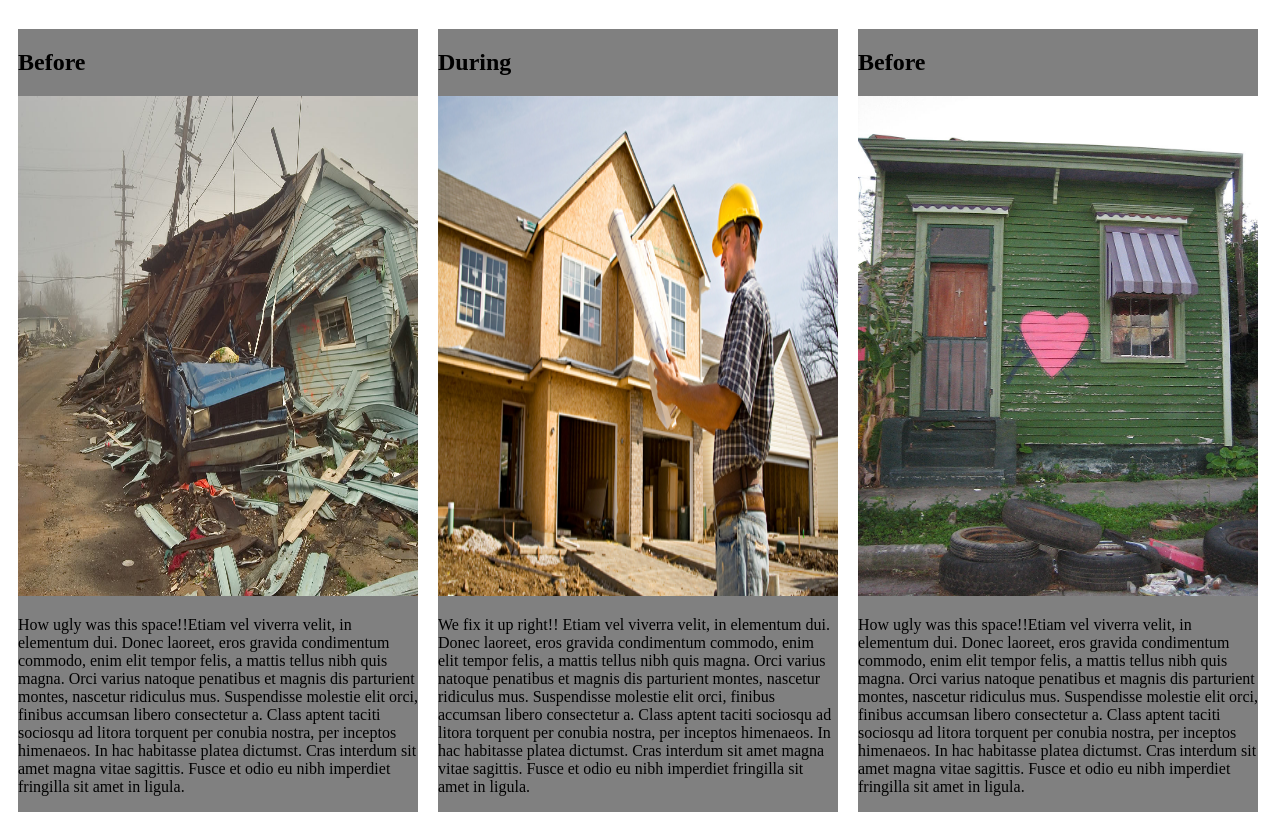
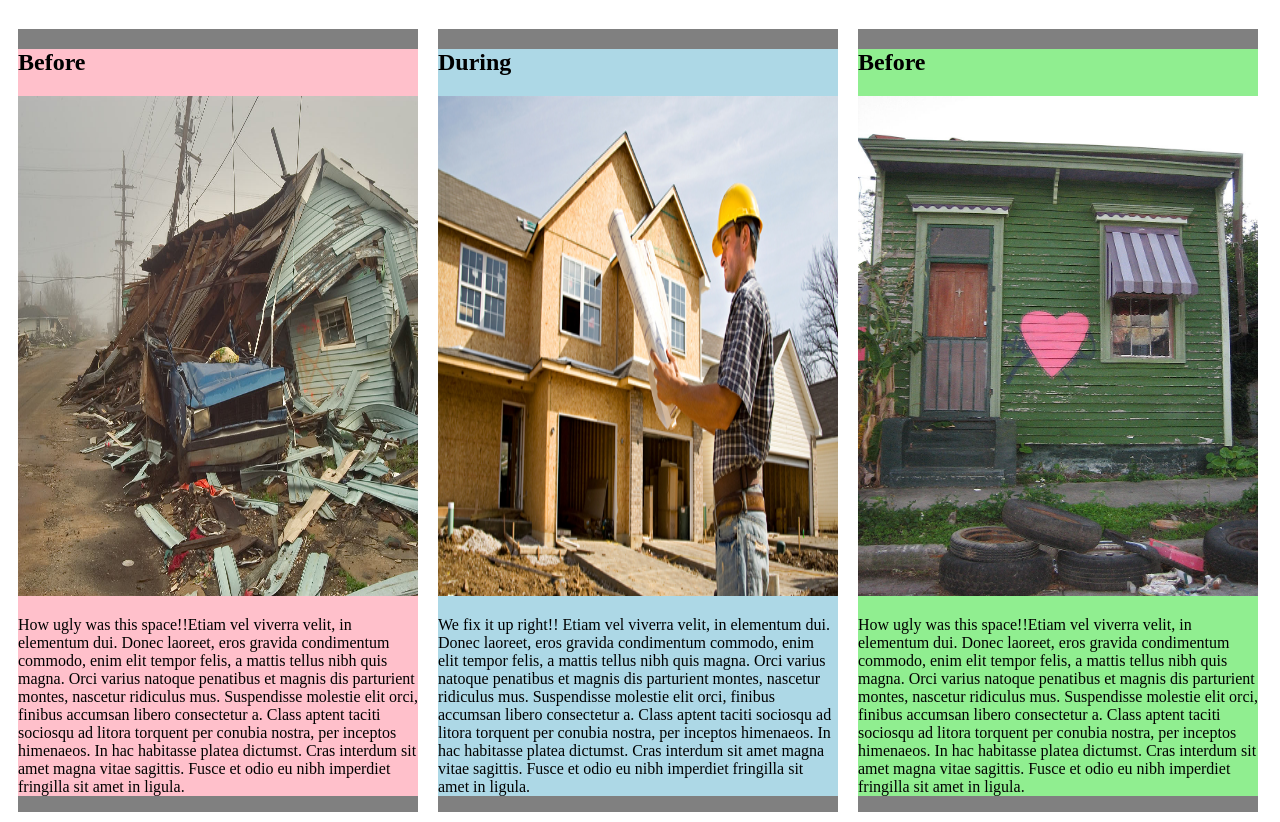
Before and after one commit to devinmounts/decoration, a plain HTML site: page index.html in a window 1280 px wide. Shown: the part 61-883 px from the top of the page. Drawn offline with Linux system fonts and the light colour scheme.

Commit message:
update background color of columns

```diff
--- a/css/styles.css
+++ b/css/styles.css
@@ -1,8 +1,20 @@
-.renovation{
+.renovation {
   float:left;
   width: 400px;
+  margin:10px;
   background-color: grey;
-  margin:10px;
+}
+
+.before{
+  background-color: pink;
+}
+
+.during{
+  background-color: lightblue;
+}
+
+.after{
+  background-color: lightgreen;
 }
 
 img{
--- a/index.html
+++ b/index.html
@@ -6,25 +6,32 @@
   </head>
   <body>
   <h1>We will renovate any space to make it better than new!</h1>
+
   <div class="renovation">
+    <div class="before">
       <h2>Before</h2>
       <img src="img/before.jpg">
       <p>How ugly was this space!!Etiam vel viverra velit, in elementum dui. Donec laoreet, eros gravida condimentum commodo, enim elit tempor felis, a mattis tellus nibh quis magna. Orci varius natoque penatibus et magnis dis parturient montes, nascetur ridiculus mus. Suspendisse molestie elit orci, finibus accumsan libero consectetur a. Class aptent taciti sociosqu ad litora torquent per conubia nostra, per inceptos himenaeos. In hac habitasse platea dictumst. Cras interdum sit amet magna vitae sagittis. Fusce et odio eu nibh imperdiet fringilla sit amet in ligula.
       </p>
     </div>
+  </div>
 
   <div class="renovation">
+    <div class="during">
       <h2>During</h2>
       <img src="img/during.jpg">
       <p>We fix it up right!! Etiam vel viverra velit, in elementum dui. Donec laoreet, eros gravida condimentum commodo, enim elit tempor felis, a mattis tellus nibh quis magna. Orci varius natoque penatibus et magnis dis parturient montes, nascetur ridiculus mus. Suspendisse molestie elit orci, finibus accumsan libero consectetur a. Class aptent taciti sociosqu ad litora torquent per conubia nostra, per inceptos himenaeos. In hac habitasse platea dictumst. Cras interdum sit amet magna vitae sagittis. Fusce et odio eu nibh imperdiet fringilla sit amet in ligula.
       </p>
     </div>
+  </div>
 
   <div class="renovation">
+    <div class="after">
       <h2>Before</h2>
       <img src="img/after.jpg">
       <p>How ugly was this space!!Etiam vel viverra velit, in elementum dui. Donec laoreet, eros gravida condimentum commodo, enim elit tempor felis, a mattis tellus nibh quis magna. Orci varius natoque penatibus et magnis dis parturient montes, nascetur ridiculus mus. Suspendisse molestie elit orci, finibus accumsan libero consectetur a. Class aptent taciti sociosqu ad litora torquent per conubia nostra, per inceptos himenaeos. In hac habitasse platea dictumst. Cras interdum sit amet magna vitae sagittis. Fusce et odio eu nibh imperdiet fringilla sit amet in ligula.
       </p>
     </div>
+  </div>
   </body>
 </html>
```
Lines whose indentation alone changed are shown as unchanged.
